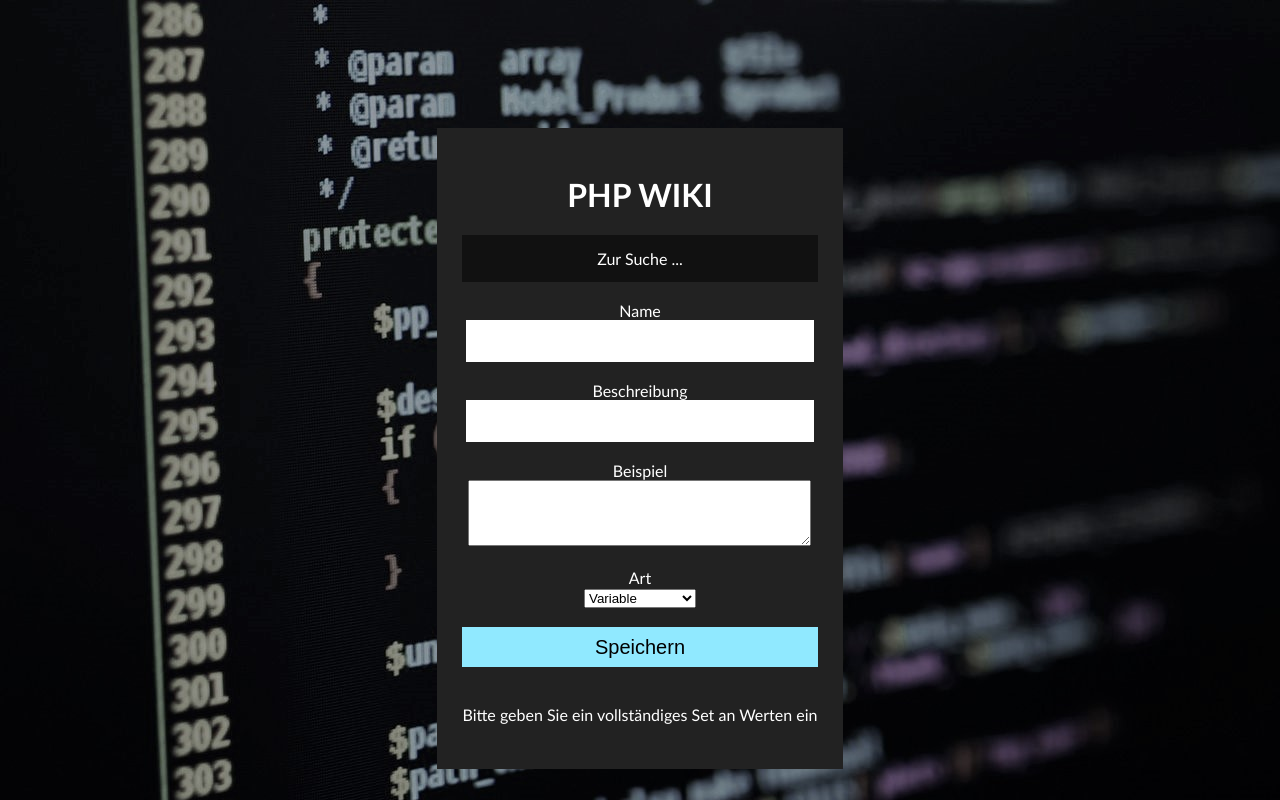
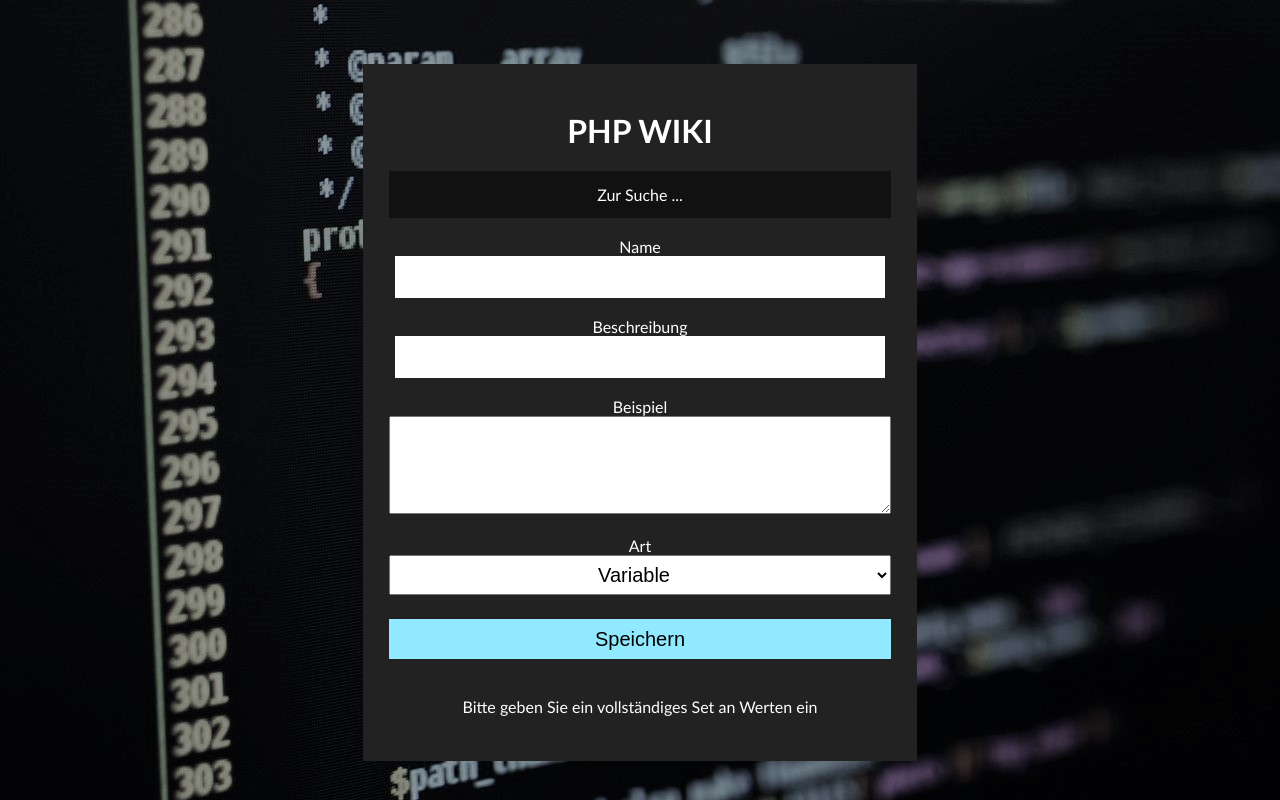
Before and after one commit to OcramPHP/PHP_Datenbank, a PHP site: page /insert.php in a window 1280 px wide. Run offline with PHP 8.4, Linux system fonts and the light colour scheme.

Commit message:
Update stylesheet.css

```diff
--- a/stylesheet.css
+++ b/stylesheet.css
@@ -9,7 +9,7 @@
 }
 
 header {
-    padding-top: 10%;
+    padding-top: 5%;
     display: flex;
     align-items: center;
     justify-content: center;
@@ -116,7 +116,7 @@
     margin-right: auto;
 }
 
-#art {
+#Art {
     width: 100%;
     height: 40px;
     margin-bottom: 5px;
@@ -138,3 +138,19 @@
     background-color: #90e9ff;
     border: none;
 }
+
+.input select {
+    max-width: 100%;
+    min-width: 100%;
+    height: 40px;
+    text-align: center;
+}
+
+#beispiel {
+    font-family: 'Courier New', Courier, monospace;
+    font-size: 20px;
+}
+
+.drpdwn-txt {
+    text-align-last: center;
+}
```
